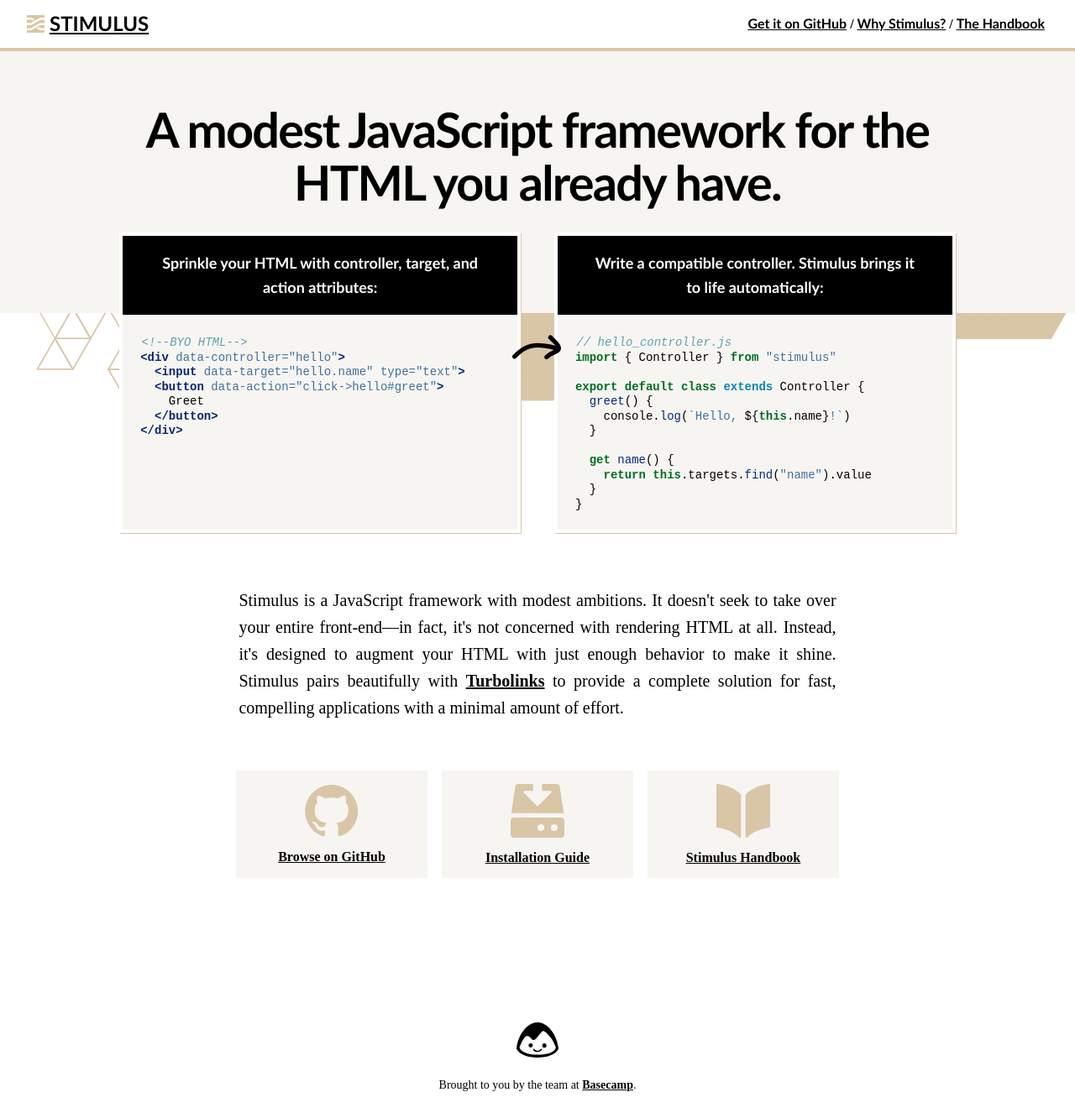
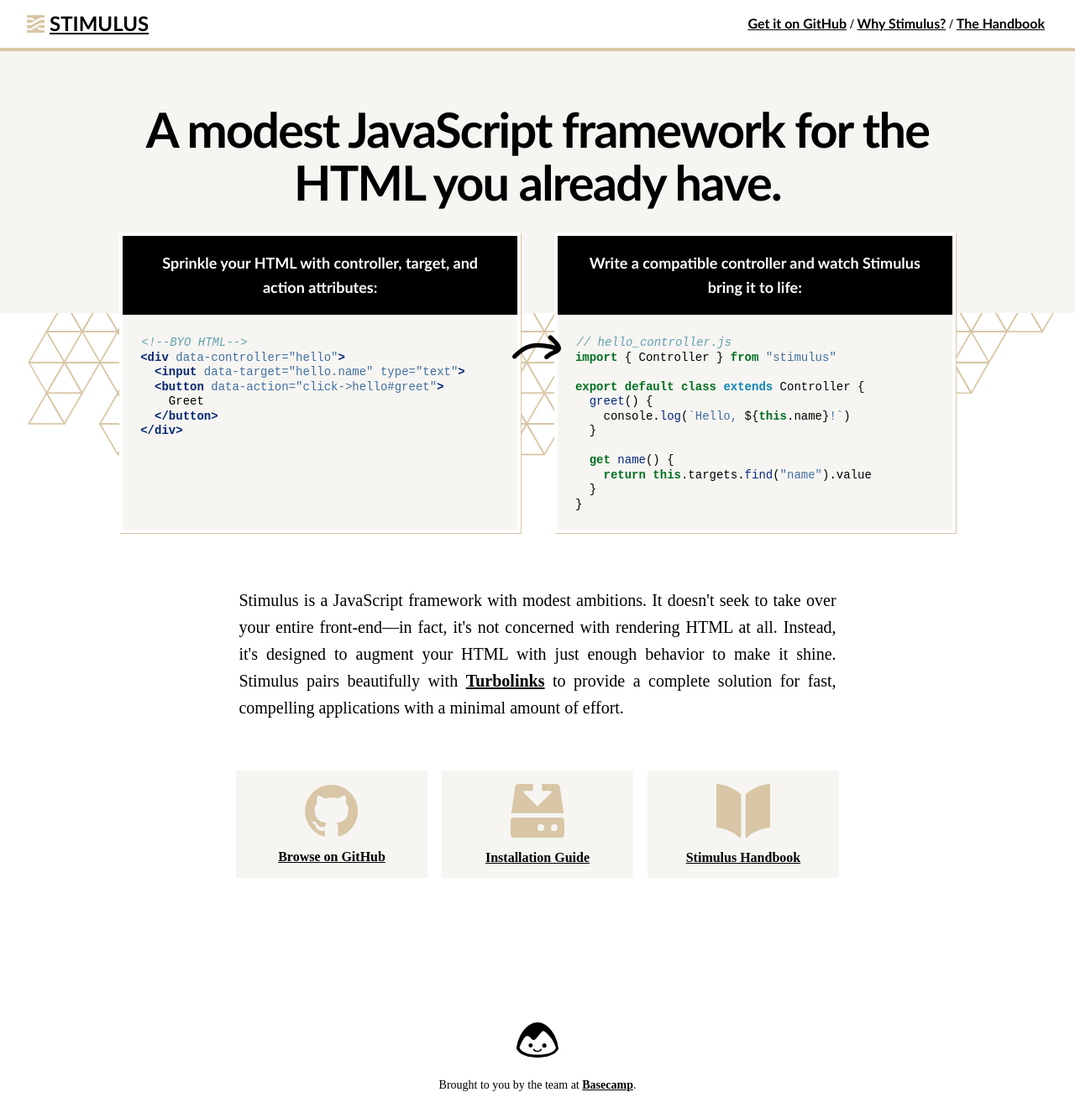
Before and after one commit to hotwired/stimulus-site, a Jekyll site: the page built from index.html, in a window 1280 px wide. Shown: the whole page at 84% size. Built offline with Jekyll 4.4.1, drawn with Linux system fonts in a browser that asks for light colours; some web fonts are replaced.

Commit message:
Tweaked homepage pattern and copy.

```diff
--- a/_sass/_landing.scss
+++ b/_sass/_landing.scss
@@ -39,8 +39,8 @@
       width: 130%;
       height: 130%;
       z-index: -1;
-      top: -50%;
-      left: -10%;
+      top: -32%;
+      left: -11%;
       background: url("../images/pattern.svg") no-repeat center;
       background-size: 100%;
     }
--- a/index.html
+++ b/index.html
@@ -23,7 +23,7 @@
   </div>
 
   <div class="hero__step">
-    <p class="hero__step-title">Write a compatible controller. Stimulus brings it to life automatically:</p>
+    <p class="hero__step-title">Write a compatible controller and watch Stimulus bring it to life:</p>
 {% highlight js %}
 // hello_controller.js
 import { Controller } from "stimulus"
```
Also changed, not shown: images/pattern.svg.
